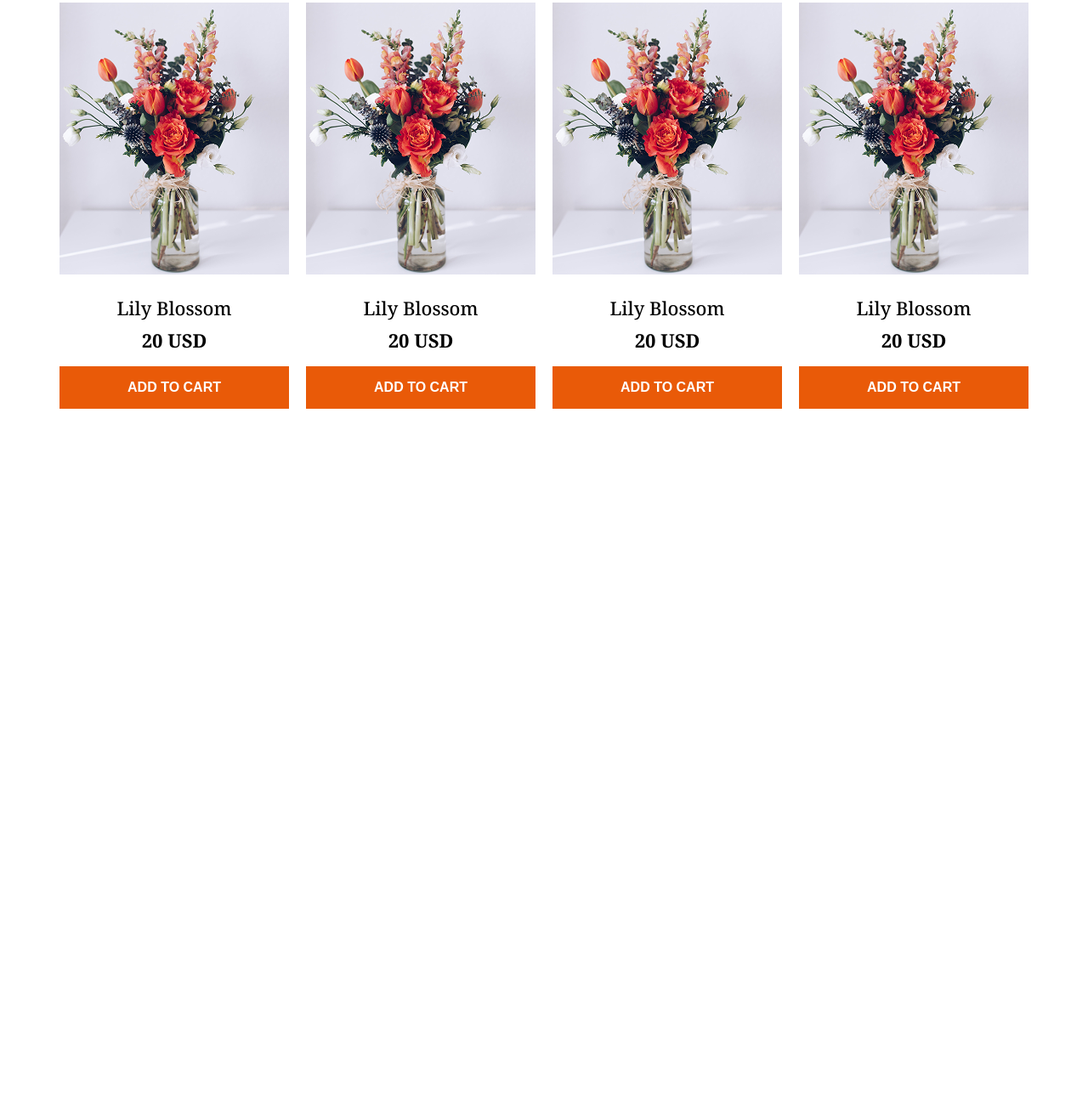
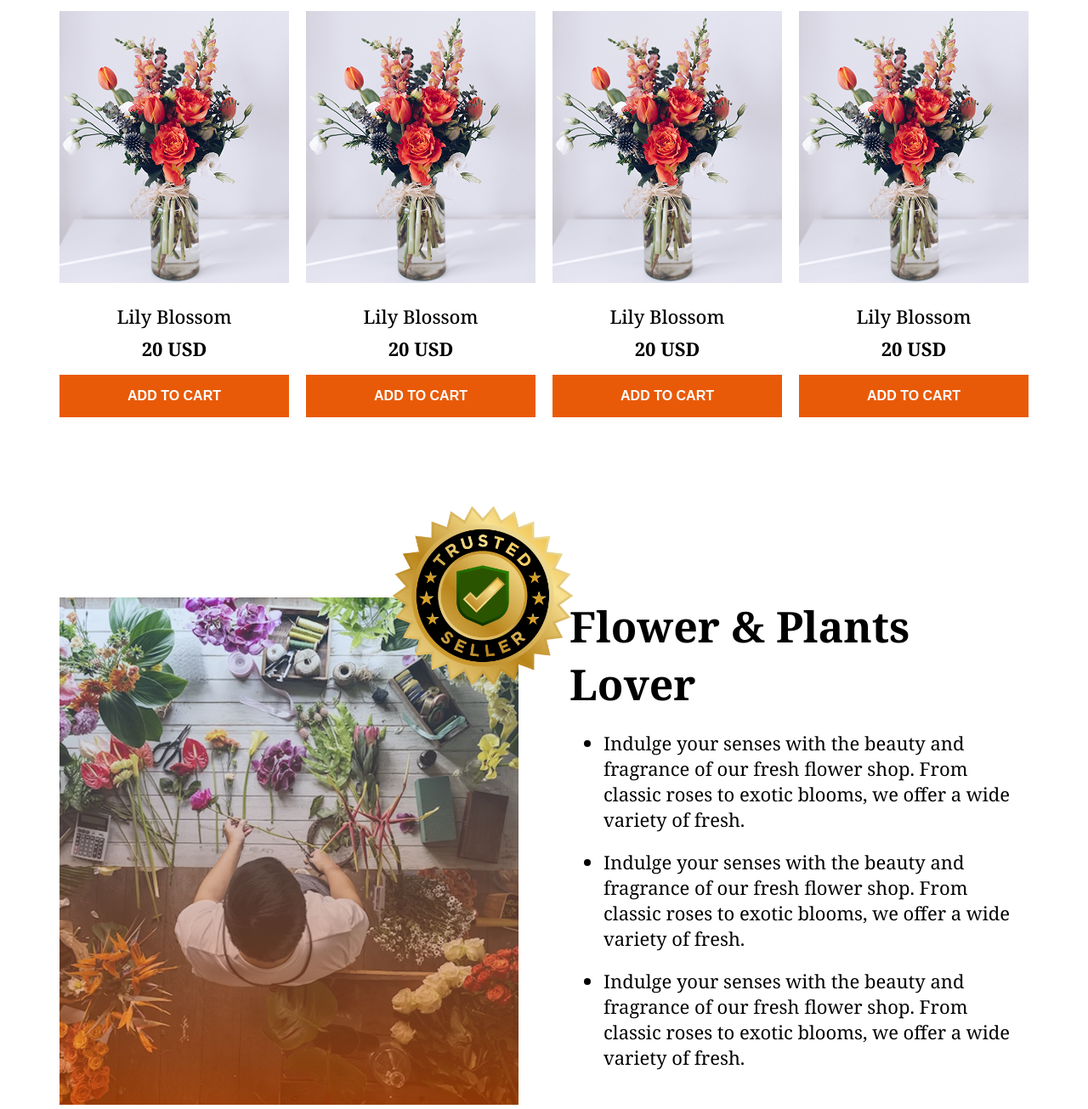
Before and after one commit to mamun8560/Assignment-02--PH-, a plain HTML site: page index.html in a window 1280 px wide. Shown: the part 1506-2811 px from the top of the page at 85% size. Before the commit the page ends 1987 px from the top, so only its background shows below. Drawn offline with Linux system fonts and the light colour scheme.

Commit message:
flower & plant lover sectin completed

```diff
--- a/index.html
+++ b/index.html
@@ -24,6 +24,7 @@
     <link rel="stylesheet" href="styles.css" />
   </head>
   <body class="noto-serif-normal">
+    <!--heder section start-->
     <header class="container">
       <section class="logo-section">
         <div class="logo">
@@ -158,7 +159,22 @@
           <button>ADD TO CART</button>
         </div>
       </section>
-      <section></section>
+      <!--flower and plants lover section start-->
+      <section class="flower-lover-section container">
+       <div class="guranteed-content">
+         <figure class="flower-shop"><img src="./assets/flower-store.png" alt="flower store"></figure>
+         <figure class="trusted-badge"><img src="./assets/trusted-badge.png" alt="trusted badge"></figure>
+       </div>
+        <div class="flower-content">
+            <h1>Flower & Plants<br>Lover</h1>
+            <ul>
+                <li>Indulge your senses with the beauty and fragrance of our fresh flower shop. From classic roses to exotic blooms, we offer a wide variety of fresh.</li>
+                <li>Indulge your senses with the beauty and fragrance of our fresh flower shop. From classic roses to exotic blooms, we offer a wide variety of fresh.</li>
+                <li>Indulge your senses with the beauty and fragrance of our fresh flower shop. From classic roses to exotic blooms, we offer a wide variety of fresh.</li>
+            </ul>
+        </div>
+
+      </section>
       <section></section>
     </main>
     <footer></footer>
--- a/styles.css
+++ b/styles.css
@@ -97,6 +97,9 @@ text-align: center;
     display: grid;
     grid-template-columns: repeat(4, 1fr);
     gap: 20px;
+    row-gap: 30px;
+
+
 }
 .card{
     max-width: 16.875rem;
@@ -131,3 +134,48 @@ padding-top: .5rem;
     font-weight: 800;
 
 }
+/*flower and plants lover section start*/
+.flower-lover-section{
+    display: flex;
+    justify-content: space-between;
+    margin-top:13.25rem ;
+
+}
+.flower-shop{
+    width: 50%;
+    z-index: 1;
+
+}
+.guranteed-content{
+    position: relative;
+}
+.trusted-badge{
+    position: absolute;
+    top: -150px;
+    left: 350px;
+
+}
+.trusted-badge img{
+    height: 18.5rem;
+    width: 18.5rem;
+    z-index: 2;
+}
+
+.flower-content{
+    width: 50%;
+
+}
+.flower-lover-section ul{
+    font-size: 22px;
+    font-weight: 400;
+    padding-left: 70px;
+}
+.flower-lover-section ul li{
+    padding-top: 20px;
+    padding-left: -5px;
+}
+.flower-content h1{
+    font-size: 50px;
+    font-weight: 700;
+    padding-left: 30px;
+}
```
